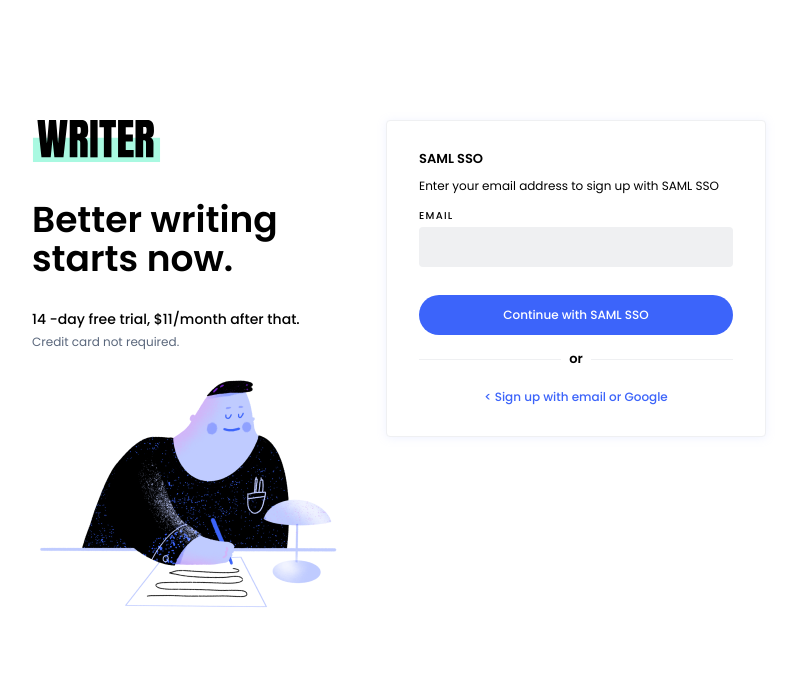
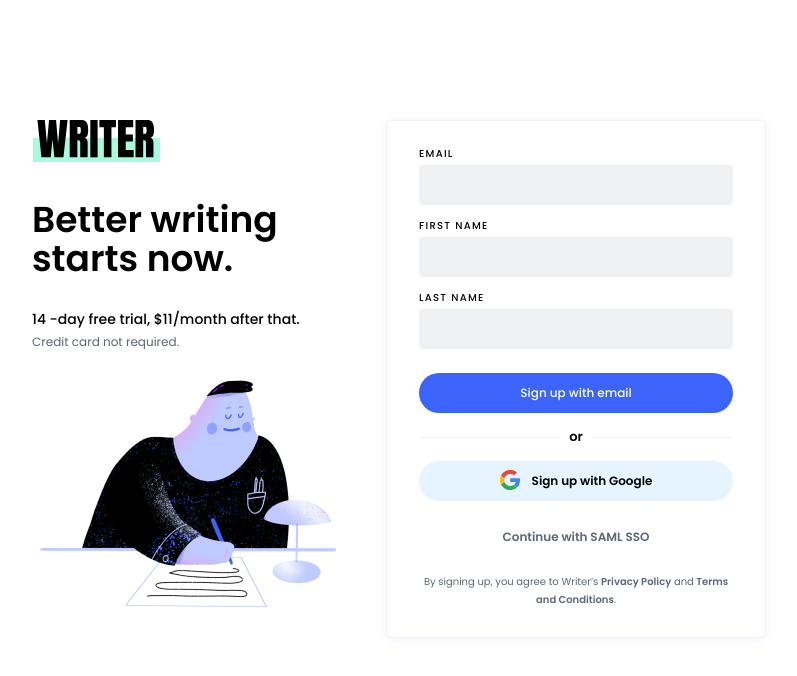
Before and after one commit to jacob-ruiz/signup-animation, a React (Create React App) app: page / in a window 1280 px wide. Shown: the top 676 px of the page, without its empty margins (241-1038 px from the left). Built offline with nearby package versions, Linux system fonts and the light colour scheme.

Commit message:
change default state to signup form

```diff
--- a/src/App.js
+++ b/src/App.js
@@ -38,7 +38,7 @@
 }
 
 export default function App() {
-  const [sso, setSSO] = useState(true);
+  const [sso, setSSO] = useState(false);
 
   function toggleSSO() {
     setSSO(!sso);
```
